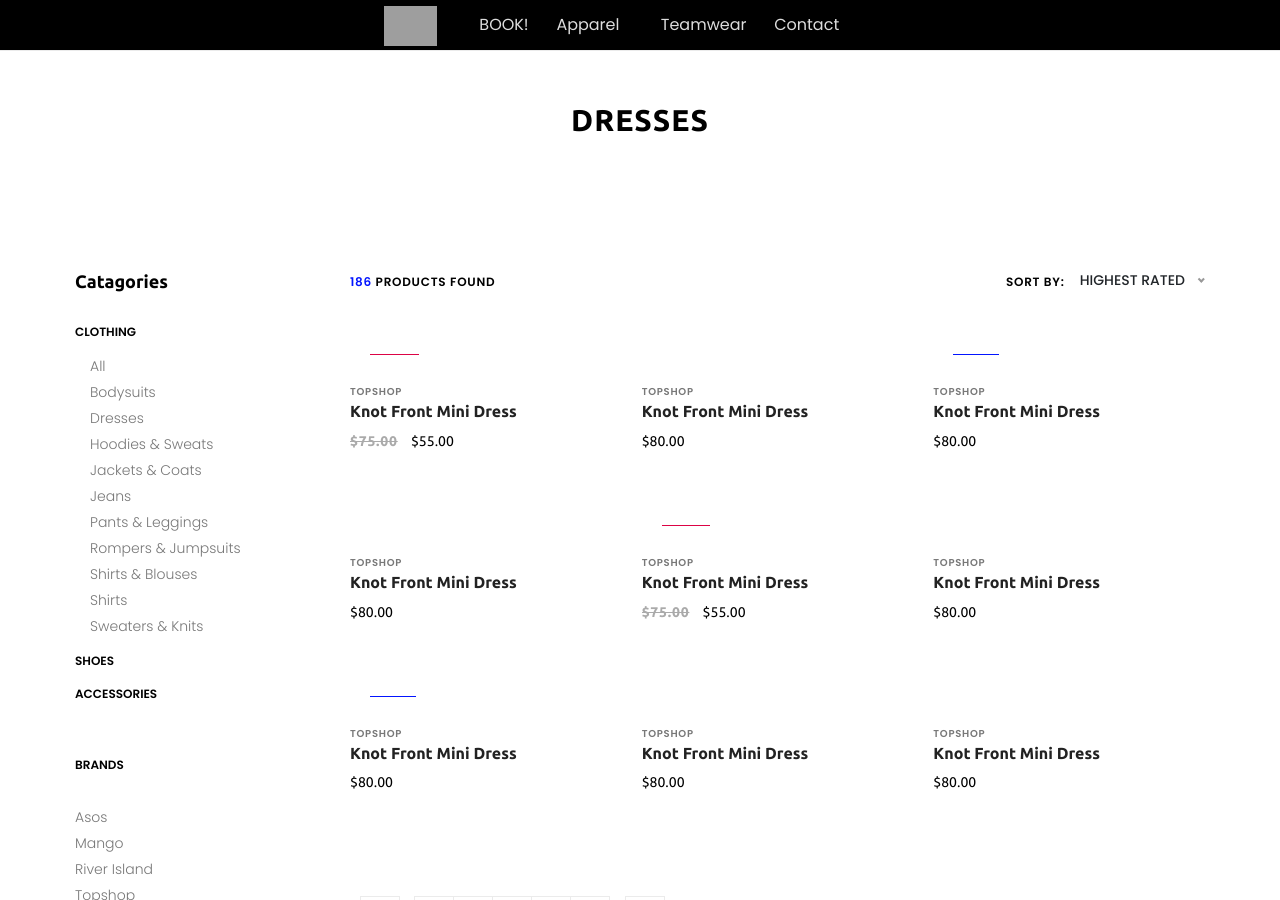
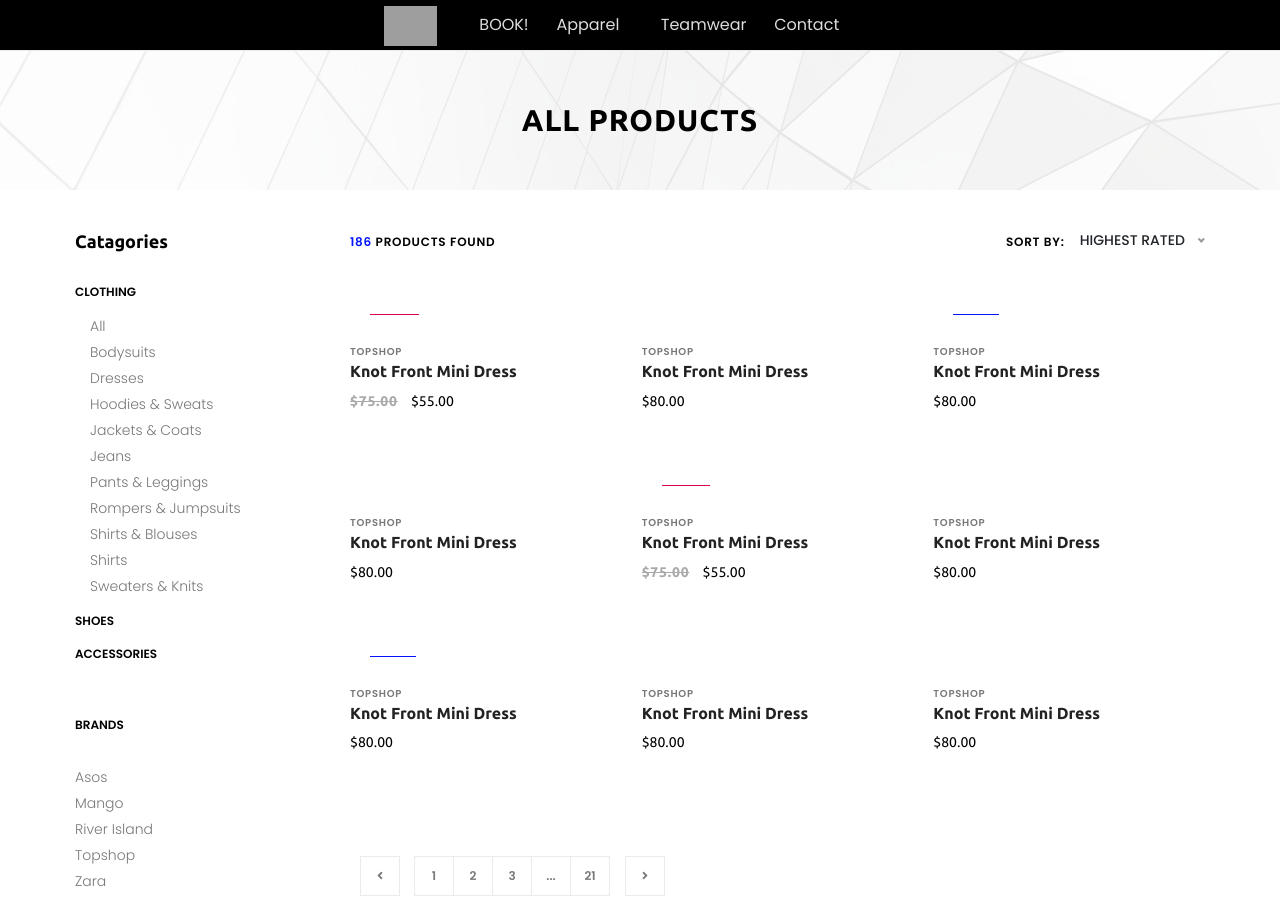
Before and after one commit to kemtol/sabnanifootball, a Jekyll site: the page built from shop.html, in a window 1280 px wide and 900 px high. Built offline with Jekyll 4.4.1, drawn with Linux system fonts in a browser that asks for light colours; nearby versions of some CDN libraries; some web fonts are replaced; grey boxes are pictures that could not be loaded.

Commit message:
Update products.html

```diff
--- a/_layouts/products.html
+++ b/_layouts/products.html
@@ -3,12 +3,12 @@ layout: default
 ---
 
 <!-- ##### Breadcumb Area Start ##### -->
-<div class="breadcumb_area bg-img" style="background-image: url(img/bg-img/breadcumb.jpg);">
+<div class="breadcumb_area bg-img" style="background-image: url({{site.baseurl}}/img/bg-img/breadcumb.jpg);">
     <div class="container h-100">
         <div class="row h-100 align-items-center">
             <div class="col-12">
                 <div class="page-title text-center">
-                    <h2>dresses</h2>
+                    <h2>All Products</h2>
                 </div>
             </div>
         </div>
@@ -17,7 +17,7 @@ layout: default
 <!-- ##### Breadcumb Area End ##### -->
 
 <!-- ##### Shop Grid Area Start ##### -->
-<section class="shop_grid_area section-padding-80">
+<section class="shop_grid_area section-padding-80" style="padding-top:40px">
     <div class="container">
         <div class="row">
             <div class="col-12 col-md-4 col-lg-3">
```
